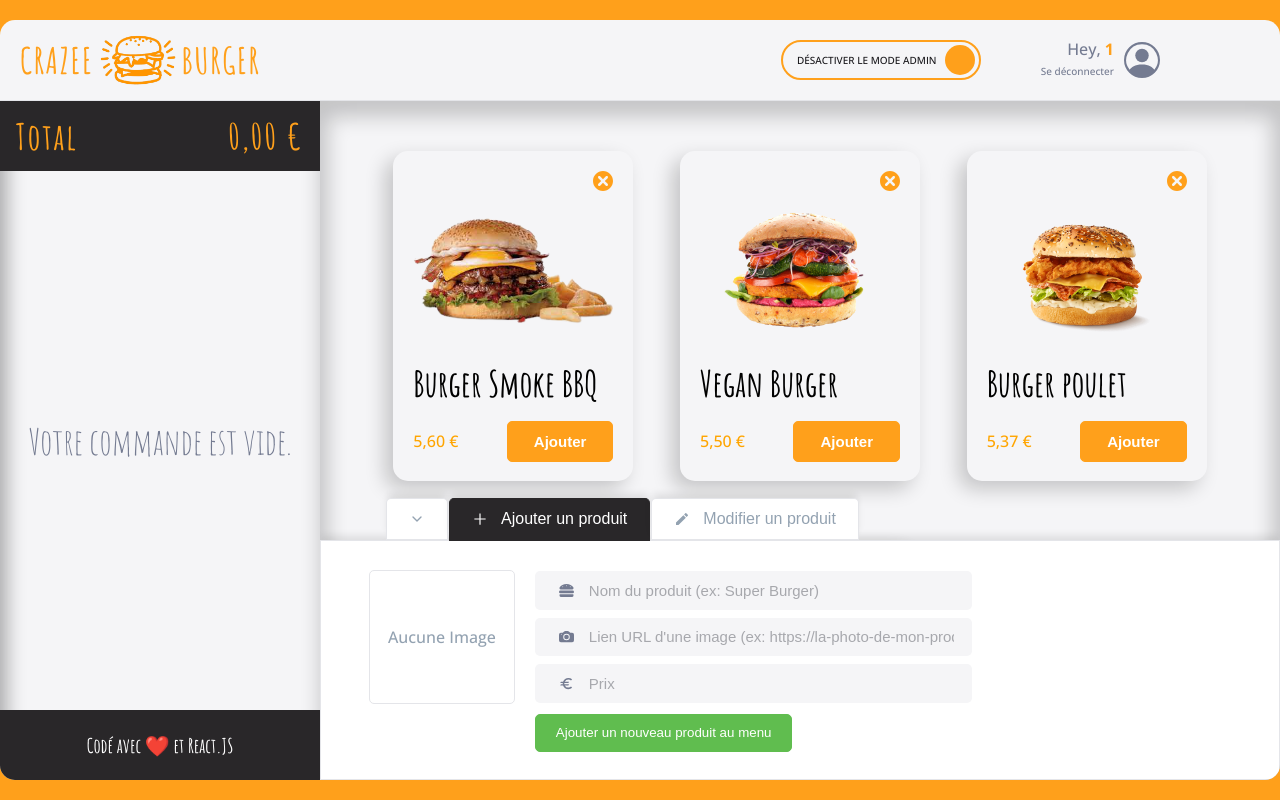
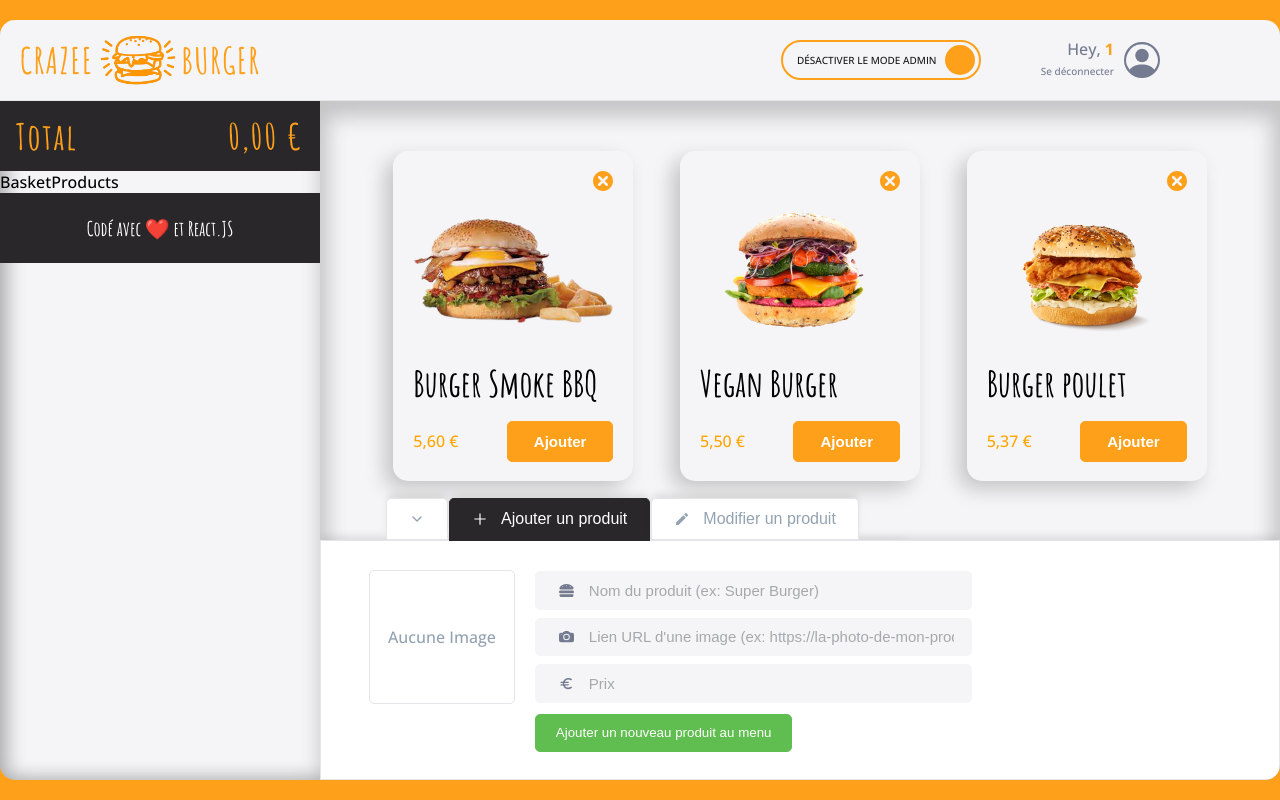
Before and after one commit to QiaoAn05/crazee-burger, a React (Vite) app: page /order/1 in a window 1280 px wide. Built offline with nearby package versions, Linux system fonts and the light colour scheme.

Commit message:
♻️ F11: BASKET > Layout > Render BasketProducts conditionnally

```diff
--- a/src/components/pages/order/main/basket/Basket.jsx
+++ b/src/components/pages/order/main/basket/Basket.jsx
@@ -3,22 +3,20 @@ import { theme } from "../../../../../theme";
 import Total from "./Total";
 import { formatPrice } from "../../../../../utils/maths";
 import Footer from "./Footer";
+import OrderContext from "../../../../../context/OrderContext";
 import { useContext } from "react";
-import OrderContext from "../../../../../context/OrderContext";
 import EmptyBasket from "./EmptyBasket";
 import BasketProducts from "./BasketProducts";
 
 export default function Basket() {
   const { basket } = useContext(OrderContext);
 
-  // const isBasketEmpty = basket.length === 0;
+  const isBasketEmpty = basket.length === 0;
 
   return (
     <BasketStyled>
       <Total amountToPay={formatPrice(0)} />
-      {/* correction */}
-      {/* {isBasketEmpty ? <EmptyBasket /> : <BasketProducts />} */}
-      <EmptyBasket />
+      {isBasketEmpty ? <EmptyBasket /> : <BasketProducts />}
       <Footer />
     </BasketStyled>
   );
--- a/src/hooks/useBasket.js
+++ b/src/hooks/useBasket.js
@@ -2,6 +2,6 @@ import { useState } from "react";
 import { fakeBasket } from "../fakeData/fakeBasket";
 
 export const useBasket = () => {
-  const { basket, setBasket } = useState(fakeBasket.EMPTY);
+  const [basket, setBasket] = useState(fakeBasket.MEDIUM);
   return { basket };
 };
```
